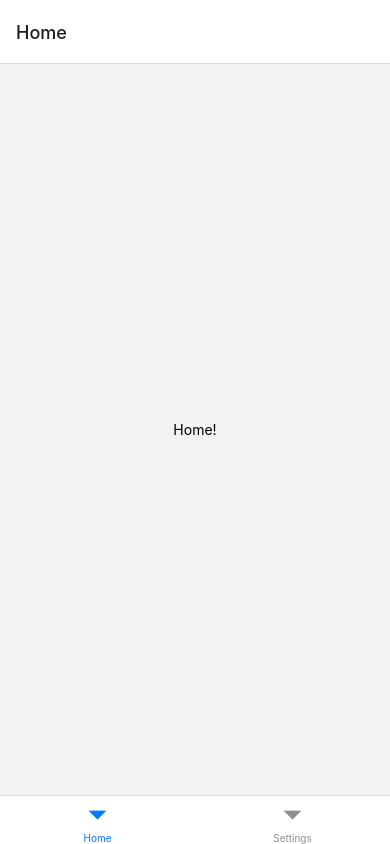
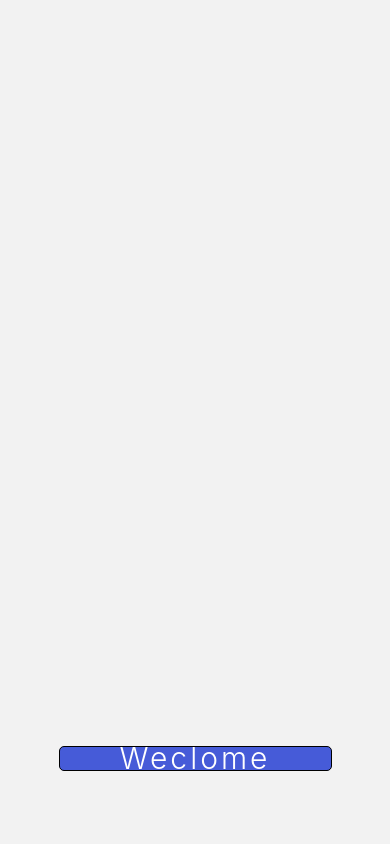
Before and after one commit to AbdullahAltwala/Note-app, a React Native app: screen / in a window 390 px wide. Built offline with nearby package versions, Linux system fonts and the light colour scheme.

Commit message:
I structured the files

```diff
--- a/App.js
+++ b/App.js
@@ -1,39 +1,12 @@
 import * as React from 'react';
-import { Text, View } from 'react-native';
-import { NavigationContainer } from '@react-navigation/native';
-import { createBottomTabNavigator } from '@react-navigation/bottom-tabs';
-
-function HomeScreen() {
-  return (
-    <View style={{ flex: 1, justifyContent: 'center', alignItems: 'center' }}>
-      <Text>Home!</Text>
-    </View>
-  );
-}
-
-function SettingsScreen() {
-  return (
-    <View style={{ flex: 1, justifyContent: 'center', alignItems: 'center' }}>
-      <Text>Settings!</Text>
-    </View>
-  );
-}
-
-const Tab = createBottomTabNavigator();
-
-function MyTabs() {
-  return (
-    <Tab.Navigator>
-      <Tab.Screen name="Home" component={HomeScreen} />
-      <Tab.Screen name="Settings" component={SettingsScreen} />
-    </Tab.Navigator>
-  );
-}
+// import { Text, View ,Button} from 'react-native';
+// import { NavigationContainer } from '@react-navigation/native';
+// import { createBottomTabNavigator } from '@react-navigation/bottom-tabs';
+// import { createNativeStackNavigator } from '@react-navigation/native-stack';
+import NaviScreen from './src/components/navigations/Navigation'
 
 export default function App() {
   return (
-    <NavigationContainer>
-      <MyTabs />
-    </NavigationContainer>
+    <NaviScreen />
   );
 }
--- a/package.json
+++ b/package.json
@@ -19,7 +19,8 @@
     "react": "18.2.0",
     "react-native": "0.72.5",
     "react-native-gesture-handler": "~2.12.0",
-    "react-native-reanimated": "~3.3.0"
+    "react-native-reanimated": "~3.3.0",
+    "react-native-vector-icons": "^10.0.0"
   },
   "devDependencies": {
     "@babel/core": "^7.20.0"
--- /dev/null
+++ b/src/components/navigations/Navigation.js
@@ -0,0 +1,95 @@
+import 'react-native-gesture-handler'
+import * as React from 'react';
+import { Text, View, SafeAreaView, TouchableOpacity, StatusBar } from 'react-native';
+import { NavigationContainer } from '@react-navigation/native';
+import { createBottomTabNavigator } from '@react-navigation/bottom-tabs';
+import { createNativeStackNavigator } from '@react-navigation/native-stack';
+import { createDrawerNavigator } from '@react-navigation/drawer'
+import styles from '../styles/naviations';
+
+import Ionicons from 'react-native-vector-icons/Ionicons'
+import HomeScreen from '../screens/HomeScreen';
+import NotesScreen from '../screens/NotesScreen';
+import SettingsScreen from '../screens/SettingsScreen';
+const homeName = "Home"
+const notesName = "Notes"
+const settingsScreen = "Settings"
+
+const Tab = createBottomTabNavigator()
+const Stack = createNativeStackNavigator()
+
+
+
+
+export default function App() {
+    return (
+        <SafeAreaView style={styles.container}>
+            <StatusBar />
+
+            <NavigationContainer style={styles.container}>
+                <Stack.Navigator screenOptions={{ headerShown: false }}>
+                    <Stack.Screen name="Weclome" component={Weclome} />
+                    <Stack.Screen name="Auth" component={Auth} />
+
+                </Stack.Navigator>
+            </NavigationContainer>
+        </SafeAreaView>
+
+
+    )
+}
+
+function Weclome({ navigation }) {
+    return (
+        <SafeAreaView style={styles.container}>
+            <TouchableOpacity style={styles.btn} title='weclome' onPress={() => navigation.navigate("Auth")}>
+                <View style={styles.btnView}><Text style={styles.btnText}>Weclome</Text></View>
+            </TouchableOpacity>
+        </SafeAreaView>
+    )
+}
+
+function Auth() {
+    return (
+
+        <Tab.Navigator
+            initialRouteName={homeName}
+            screenOptions={
+                ({ route }) => ({
+                    headerShown: false,
+                    tabBarIcon: ({ focused, color }) => {
+                        let iconName;
+                        let rn = route.name;
+
+                        if (rn == homeName) {
+                            iconName = (focused ? 'home' : 'home-outline')
+
+                        } else if (rn == notesName) {
+                            iconName = (focused ? 'list' : 'list-outline')
+
+                        } else if (rn == settingsScreen) {
+                            iconName = (focused ? 'settings' : 'settings-outline')
+                        }
+                        return <Ionicons name={iconName} size={25} color={color} />
+                    },
+                    tabBarStyle: {
+                        height: 65
+                    },
+                    tabBarActiveTintColor: '#465bd8',
+                    tabBarInactiveTintColor: 'grey',
+                    tabBarLabelStyle: { paddingBottom: 10, fontSize: 10 }
+
+
+                })}
+
+
+
+        >
+
+            <Tab.Screen name={notesName} component={NotesScreen} options={{ tabBarBadge: 3 }} />
+            <Tab.Screen name={homeName} component={HomeScreen} />
+            <Tab.Screen name={settingsScreen} component={SettingsScreen} />
+        </Tab.Navigator>
+
+    );
+}
--- /dev/null
+++ b/src/components/screens/HomeScreen.js
@@ -0,0 +1,27 @@
+import * as React from 'react';
+import { Text, View ,StyleSheet} from 'react-native';
+
+export default function HomeScreen() {
+    return (
+     <View style={styles.conatiner}>
+        <Text style={styles.text}
+        onPress={() => alert("this is Home screen")}
+        >Home screen</Text>
+     </View>
+
+
+    );
+  }
+const styles = StyleSheet.create({
+
+    conatiner:{
+        flex:1,
+        alignItems:"center",
+        justifyContent:'center'
+    },
+    text:{
+        fontSize:26,
+        fontWeight: 'bold',
+
+    }
+})
--- /dev/null
+++ b/src/components/screens/NotesScreen.js
@@ -0,0 +1,26 @@
+import * as React from 'react';
+import { Text, View ,StyleSheet} from 'react-native';
+
+
+export default function DetailsScreen({ navigation }) {
+    return (
+        <View style={styles.conatiner}>
+        <Text style={styles.text}
+        onPress={() => alert("this is Details Screen")}
+        >Details Screen</Text>
+     </View>
+    );
+  }
+  const styles = StyleSheet.create({
+
+    conatiner:{
+        flex:1,
+        alignItems:"center",
+        justifyContent:'center'
+    },
+    text:{
+        fontSize:26,
+        fontWeight: 'bold',
+
+    }
+})
--- /dev/null
+++ b/src/components/screens/SettingsScreen.js
@@ -0,0 +1,26 @@
+import * as React from 'react';
+import { Text, View ,StyleSheet} from 'react-native';
+
+
+export default function SettingsScreen({ navigation }) {
+    return (
+        <View style={styles.conatiner}>
+        <Text style={styles.text}
+        onPress={() => alert("this is Settings Screen")}
+        >Settings Screen</Text>
+     </View>
+    );
+  }
+  const styles = StyleSheet.create({
+
+    conatiner:{
+        flex:1,
+        alignItems:"center",
+        justifyContent:'center'
+    },
+    text:{
+        fontSize:26,
+        fontWeight: 'bold',
+
+    }
+})
--- /dev/null
+++ b/src/components/styles/naviations.js
@@ -0,0 +1,33 @@
+import { StyleSheet } from "react-native";
+
+const styles = StyleSheet.create({
+    container: {
+        flex: 1,
+        justifyContent: "flex-end",
+
+
+
+    },
+    btnView: {
+        marginBottom: 60,
+        justifyContent: 'center',
+        alignItems: 'center',
+        alignSelf: "center",
+        height: "25%",
+        width: '70%',
+        borderWidth: 1,
+        borderRadius: 5,
+        backgroundColor: "#465bd8",
+
+
+    },
+    btnText: {
+        color: '#ffff',
+        fontSize: 30,
+        fontWeight: '300',
+        letterSpacing: 3,
+
+    }
+})
+
+export default styles
```
Also changed, not shown: 1 other file (tests, documents, lock files or other folders).
